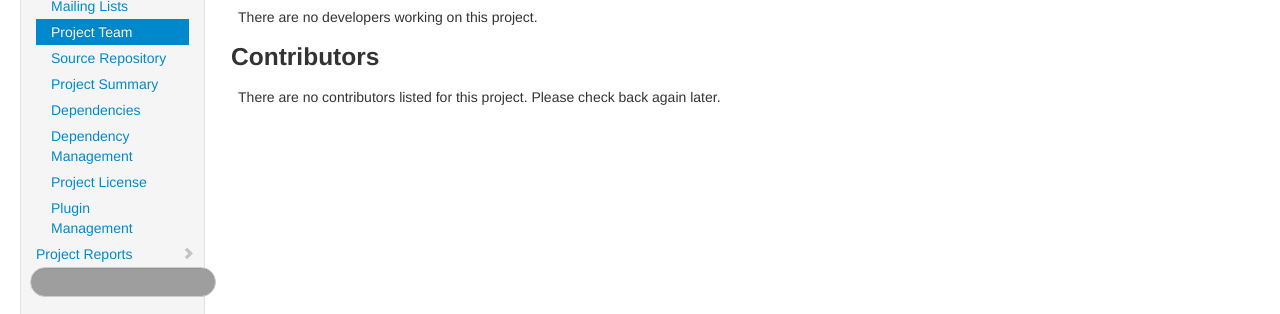
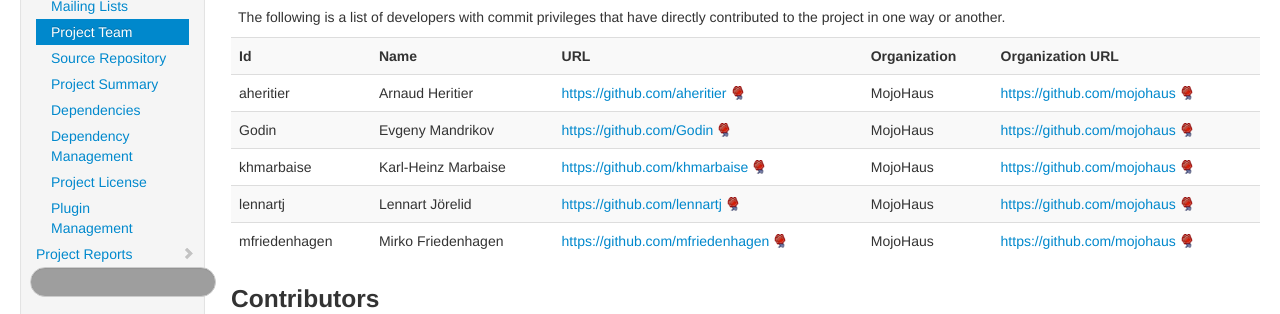
Before and after one commit to mojohaus/mojo-parent, a plain HTML site: page team-list.html in a window 1280 px wide. Shown: the part 320-634 px from the top of the page. Drawn offline with Linux system fonts and the light colour scheme; grey boxes are pictures that could not be loaded; a script that the page names is missing.

Commit message:
Site checkin for project MojoHaus Parent

```diff
--- a/team-list.html
+++ b/team-list.html
@@ -218,7 +218,44 @@
 <p>The team is comprised of Members and Contributors. Members have direct access to the source of a project and actively evolve the code-base. Contributors improve the project through submission of patches and suggestions to the Members. The number of Contributors to the project is unbounded. Get involved today. All contributions to the project are greatly appreciated.</p>
 <div class="section">
 <h3><a name="Members"></a>Members</h3><a name="Members"></a>
-<p>There are no developers working on this project.</p></div>
+<p>The following is a list of developers with commit privileges that have directly contributed to the project in one way or another.</p>
+<table border="0" class="table table-striped">
+<tr class="a">
+<th>Id</th>
+<th>Name</th>
+<th>URL</th>
+<th>Organization</th>
+<th>Organization URL</th></tr>
+<tr class="b">
+<td><a name="aheritier"></a>aheritier</td>
+<td>Arnaud Heritier</td>
+<td><a class="externalLink" href="https://github.com/aheritier">https://github.com/aheritier</a></td>
+<td>MojoHaus</td>
+<td><a class="externalLink" href="https://github.com/mojohaus">https://github.com/mojohaus</a></td></tr>
+<tr class="a">
+<td><a name="Godin"></a>Godin</td>
+<td>Evgeny Mandrikov</td>
+<td><a class="externalLink" href="https://github.com/Godin">https://github.com/Godin</a></td>
+<td>MojoHaus</td>
+<td><a class="externalLink" href="https://github.com/mojohaus">https://github.com/mojohaus</a></td></tr>
+<tr class="b">
+<td><a name="khmarbaise"></a>khmarbaise</td>
+<td>Karl-Heinz Marbaise</td>
+<td><a class="externalLink" href="https://github.com/khmarbaise">https://github.com/khmarbaise</a></td>
+<td>MojoHaus</td>
+<td><a class="externalLink" href="https://github.com/mojohaus">https://github.com/mojohaus</a></td></tr>
+<tr class="a">
+<td><a name="lennartj"></a>lennartj</td>
+<td>Lennart J&#xf6;relid</td>
+<td><a class="externalLink" href="https://github.com/lennartj">https://github.com/lennartj</a></td>
+<td>MojoHaus</td>
+<td><a class="externalLink" href="https://github.com/mojohaus">https://github.com/mojohaus</a></td></tr>
+<tr class="b">
+<td><a name="mfriedenhagen"></a>mfriedenhagen</td>
+<td>Mirko Friedenhagen</td>
+<td><a class="externalLink" href="https://github.com/mfriedenhagen">https://github.com/mfriedenhagen</a></td>
+<td>MojoHaus</td>
+<td><a class="externalLink" href="https://github.com/mojohaus">https://github.com/mojohaus</a></td></tr></table></div>
 <div class="section">
 <h3><a name="Contributors"></a>Contributors</h3><a name="Contributors"></a>
 <p>There are no contributors listed for this project. Please check back again later.</p><script type="text/javascript">
```
Also changed, not shown: license.html (+6 -1 lines).
